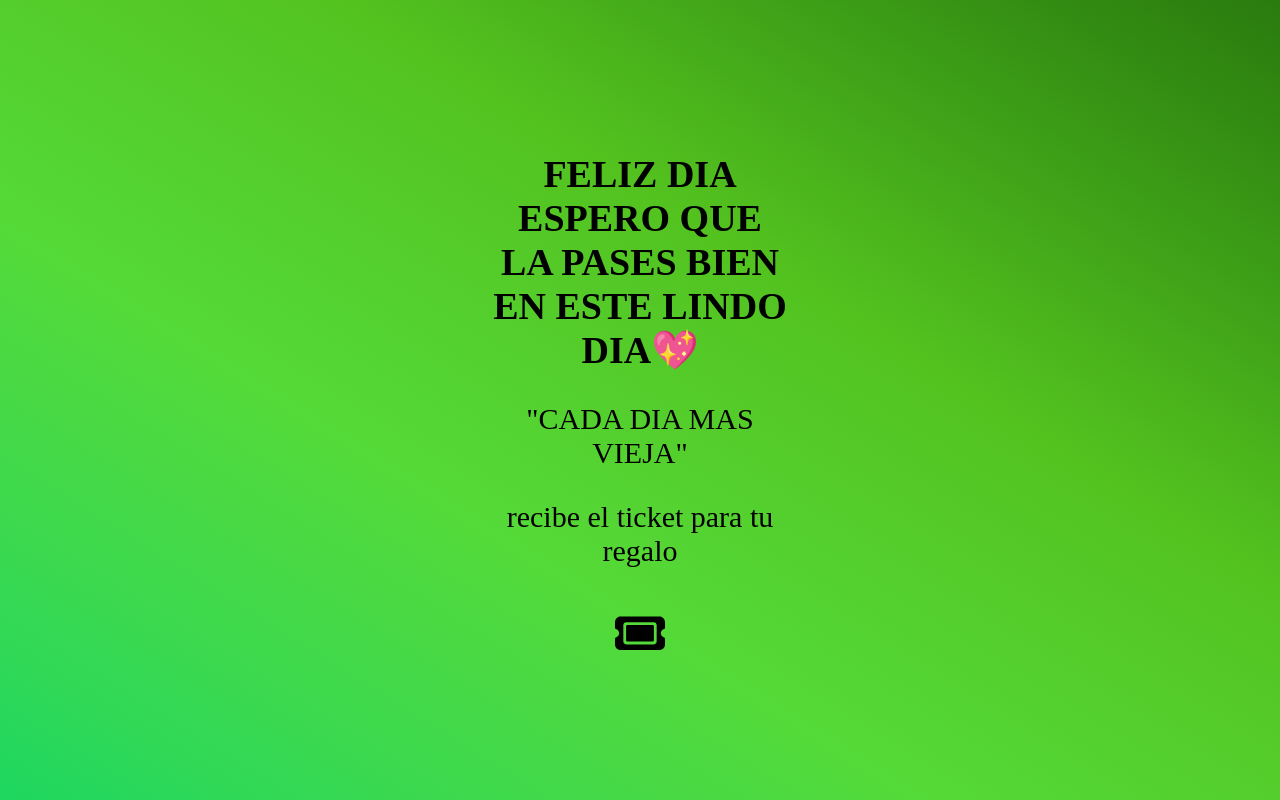
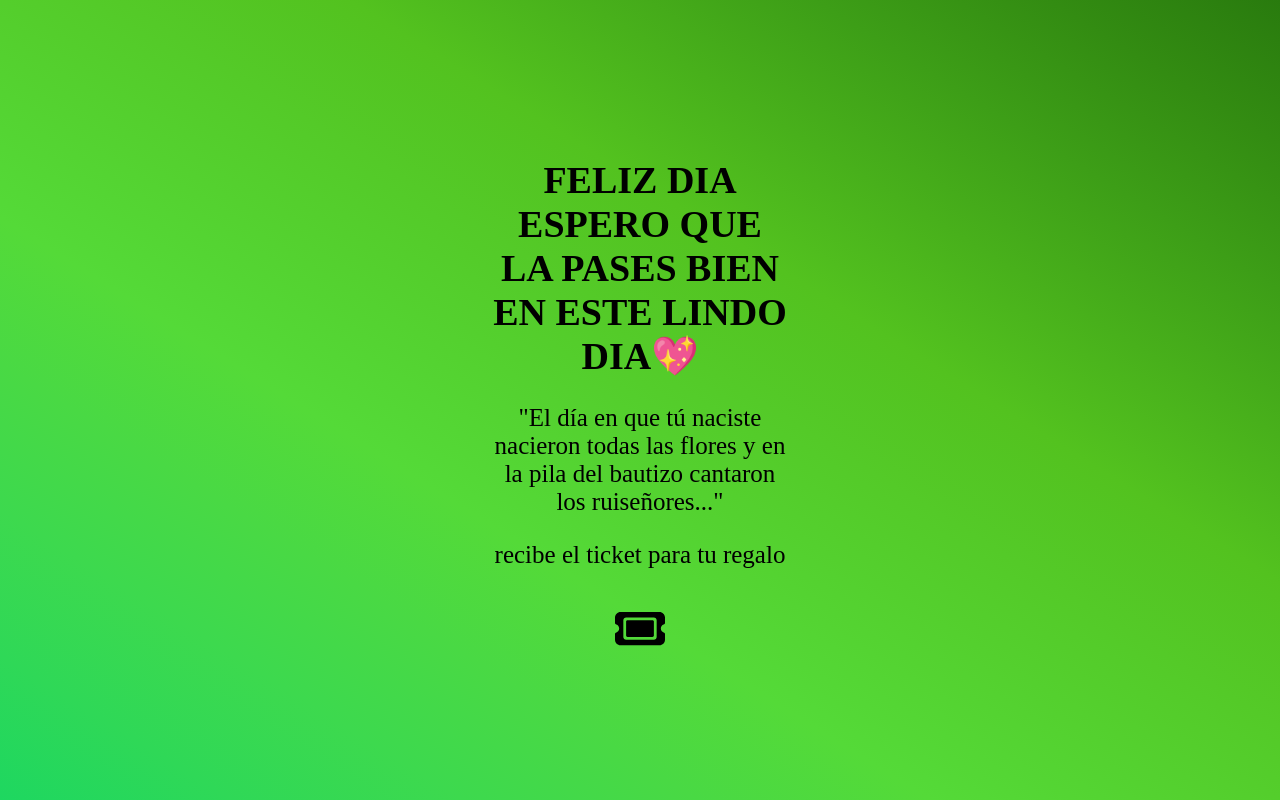
Before and after one commit to vendieta/FELIZ_CUMPLE_SHEYNNA, a plain HTML site: page PagFeliciacion.html in a window 1280 px wide. Drawn offline with Linux system fonts and the light colour scheme.

Commit message:
nacieron todas las flores

```diff
--- a/PagFeliciacion.html
+++ b/PagFeliciacion.html
@@ -11,7 +11,9 @@
 <div id="centrado">
     <div id="div-1">
             <h1 id="h1-2">FELIZ DIA ESPERO QUE LA PASES BIEN EN ESTE LINDO DIA💖 </h1>
-            <P id="p-2">"CADA DIA MAS VIEJA"</P>
+            <P id="p-2">"El día en que tú naciste
+                nacieron todas las flores
+                y en la pila del bautizo cantaron los ruiseñores..."</P>
             <p id="p-2">recibe el ticket para tu regalo</p>
             <a id="a2-2" href="animacionF.html"> <img id="img-2" src="ticket-solid.svg" alt=""></a>
 
--- a/estile.css
+++ b/estile.css
@@ -37,7 +37,7 @@ body, html {
 
 #p-2 {
 
-  font-size: 30px;
+  font-size: 25px;
 
 }
 
@@ -85,4 +85,5 @@ body{
 
   width: 50px;
   height: 70px;
+
 }
```
